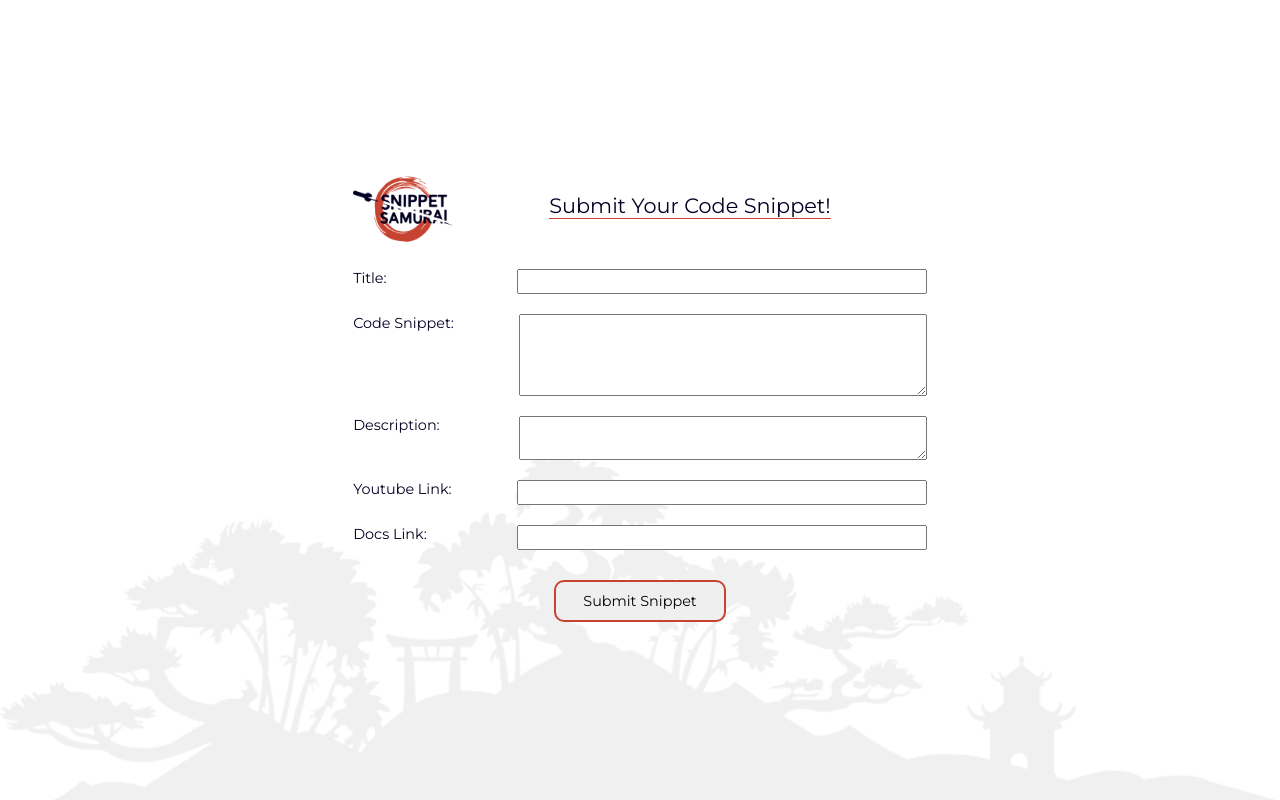
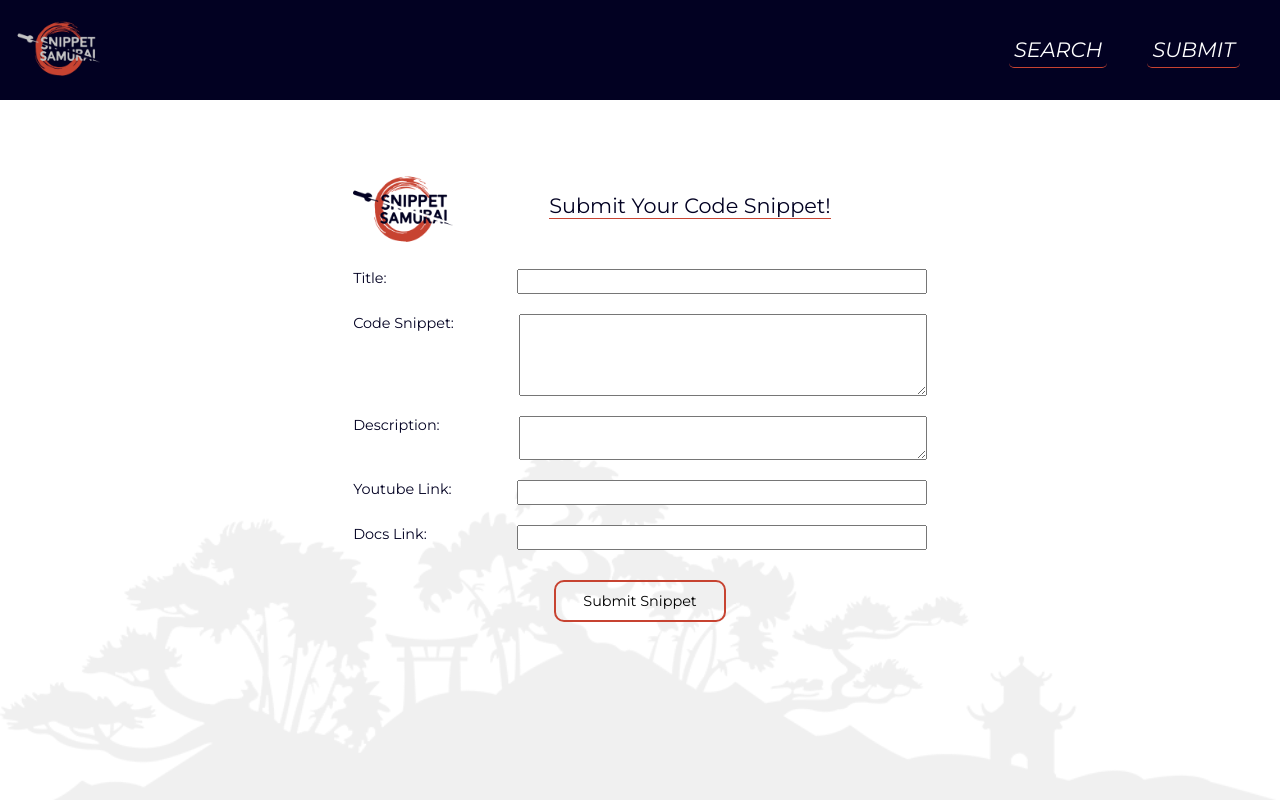
Before and after one commit to SchoolOfCode/w9_frontend-project-syntax-samurai-s, a React (Create React App) app: page /submit in a window 1280 px wide. Built offline with nearby package versions, Linux system fonts and the light colour scheme.

Commit message:
navbar complete

```diff
--- a/src/Components/App/App.js
+++ b/src/Components/App/App.js
@@ -55,8 +55,8 @@ function App() {
 
   return (
     <div>
+      <Navbar />
       <Router>
-        {/* Navbar Here */}
         <Switch>
           <Route exact path="/">
             <div id="container" className="margin">
--- /dev/null
+++ b/src/Components/Navbar/NavLogo/NavLogo.js
@@ -0,0 +1,8 @@
+import './NavLogo.modules.css'
+import NavbarLogo from '../../../assets/nav-icon-white.png'
+
+function NavLogo() {
+  return <img src={NavbarLogo} id="nav-logo" alt="nav logo"></img>
+}
+
+export default NavLogo;
--- /dev/null
+++ b/src/Components/Navbar/NavLogo/NavLogo.modules.css
@@ -0,0 +1,4 @@
+#nav-logo {
+  height: 100px;
+  width: 100px;
+}
--- a/src/Components/Navbar/Navbar.js
+++ b/src/Components/Navbar/Navbar.js
@@ -1,13 +1,24 @@
-import './Navbar.modules.css'
+import "./Navbar.modules.css";
+import NavLogo from "./NavLogo/NavLogo";
 
 function Navbar() {
   return (
     <nav className="navigation">
-      <a href="/" className="brand-icon">
-
-      </a>
+      <div id="nav-logo">
+        <a href="/" className="brand-icon">
+          <NavLogo />
+        </a>
+      </div>
+      <div id="nav-links">
+        <a href="/" id="home-link">
+          Search
+        </a>
+        <a href="/submit" id="submit-link">
+          Submit
+        </a>
+      </div>
     </nav>
-  )
+  );
 }
 
 export default Navbar;
--- a/src/Components/Navbar/Navbar.modules.css
+++ b/src/Components/Navbar/Navbar.modules.css
@@ -0,0 +1,34 @@
+.navigation {
+  background-color: var(--primary);
+  position: fixed;
+  width: 100%;
+  top: 0;
+  left: 0;
+  display: flex;
+  justify-content: space-between;
+}
+
+#nav-logo {
+  padding: 0 5px;
+}
+
+#nav-links {
+  display: flex;
+  align-items: center;
+  justify-content: center;
+  padding: 0 20px;
+}
+
+#nav-links a {
+  color: #ffffff;
+  text-decoration: none;
+  margin: 0 20px;
+  padding: 5px;
+  font-size: var(--title-font-size);
+  text-transform: uppercase;
+  border-bottom: 1px solid;
+  border-color: var(--secondary);
+  border-radius: 5px;
+  font-weight: 400;
+  font-style: italic;
+}
--- a/src/Components/UserSubmit/Form/Form.js
+++ b/src/Components/UserSubmit/Form/Form.js
@@ -1,5 +1,4 @@
 import "./Form.modules.css";
-import SmallIcon from "../../../assets/smaller.png";
 import SubmitLogo from "../../SubmitLogo/SubmitLogo";
 
 function Form() {
--- a/src/Components/UserSubmit/Form/Form.modules.css
+++ b/src/Components/UserSubmit/Form/Form.modules.css
@@ -48,4 +48,5 @@
   border: 2px solid;
   border-color: var(--secondary);
   border-radius: 10px;
+  background-color: transparent;
 }
```
Also changed, not shown: src/assets/nav-icon-white.png (added), src/assets/nav-icon.png (added).
